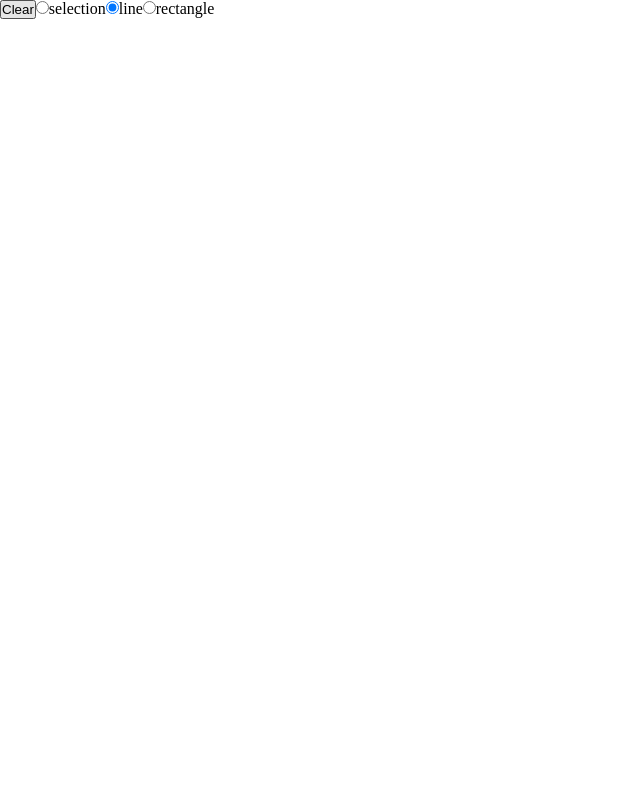
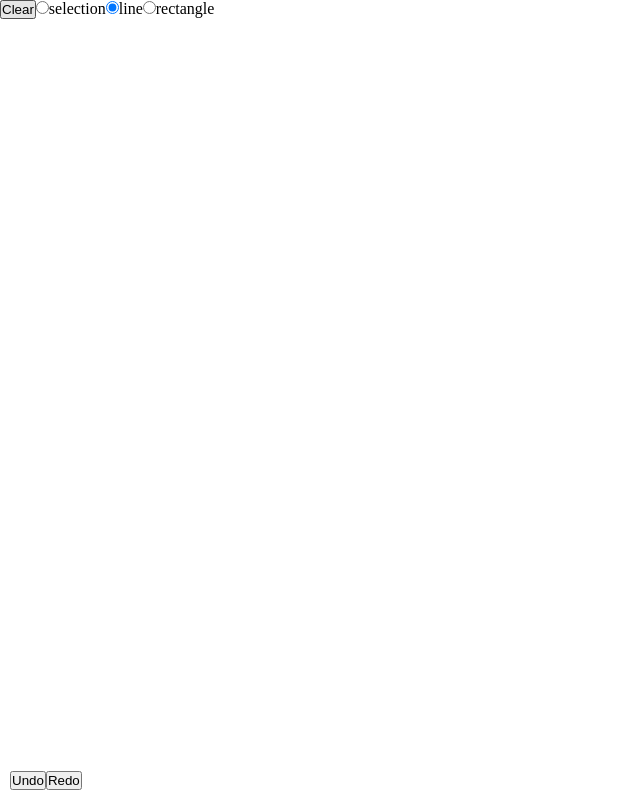
Before and after one commit to mirayatech/NinjaSketch, a React (Vite) app: page / in a window 1280 px wide. Shown: the whole page, without its empty margins (0-640 px from the left). Built offline with nearby package versions, Linux system fonts and the light colour scheme.

Commit message:
add: implement undo/redo functionalities

```diff
--- a/src/App.tsx
+++ b/src/App.tsx
@@ -1,7 +1,8 @@
-import { MouseEvent, useLayoutEffect, useState } from "react";
+import { MouseEvent, useEffect, useLayoutEffect, useState } from "react";
 import rough from "roughjs";
+import { useHistory } from "./useHistory";
 
-type ElementType = {
+export type ElementType = {
   id: number;
   x1: number;
   y1: number;
@@ -23,7 +24,7 @@
 }
 
 export default function App() {
-  const [elements, setElements] = useState<ElementType[]>([]);
+  const [elements, setElements, undo, redo] = useHistory([]);
   const [action, setAction] = useState("none");
   const [tool, setTool] = useState<Tools>(Tools.Line);
   const [selectedElement, setSelectedElement] = useState<ElementType | null>();
@@ -190,6 +191,23 @@
     });
   }, [elements]);
 
+  useEffect(() => {
+    const undoRedoFunction = (event: KeyboardEvent) => {
+      if ((event.metaKey || event.ctrlKey) && event.key === "z") {
+        if (event.shiftKey) {
+          redo();
+        } else {
+          undo();
+        }
+      }
+    };
+
+    document.addEventListener("keydown", undoRedoFunction);
+    return () => {
+      document.removeEventListener("keydown", undoRedoFunction);
+    };
+  }, [undo, redo]);
+
   const updateElement = (
     id: number,
     x1: number,
@@ -202,7 +220,7 @@
 
     const elementsCopy = [...elements];
     elementsCopy[id] = updateElement;
-    setElements(elementsCopy);
+    setElements(elementsCopy, true);
   };
 
   const handleMouseDown = (event: MouseEvent<HTMLCanvasElement>) => {
@@ -214,7 +232,7 @@
         const offsetX = clientX - element.x1;
         const offsetY = clientY - element.y1;
         setSelectedElement({ ...element, offsetX, offsetY });
-
+        setElements((prevState) => prevState);
         if (element.position === "inside") {
           setAction("moving");
         } else {
@@ -285,10 +303,10 @@
   };
 
   const handleMouseUp = () => {
-    if (action === "drawing" || action === "resizing") {
-      if (selectedElement) {
-        const index = selectedElement.id;
-        const { id, type } = elements[index];
+    if (selectedElement) {
+      const index = selectedElement.id;
+      const { id, type } = elements[index];
+      if (action === "drawing" || action === "resizing") {
         const { x1, y1, x2, y2 } = adjustElementCoordinates(elements[index]);
         updateElement(id, x1, y1, x2, y2, type);
       }
@@ -329,6 +347,10 @@
 
         <label htmlFor="rectangle">rectangle</label>
       </div>
+      <div style={{ position: "fixed", zIndex: 2, bottom: 0, padding: 10 }}>
+        <button onClick={undo}>Undo</button>
+        <button onClick={redo}>Redo</button>
+      </div>
       <canvas
         id="canvas"
         width={window.innerWidth}
--- /dev/null
+++ b/src/useHistory.ts
@@ -0,0 +1,26 @@
+import { useState } from "react";
+
+export const useHistory = (initialState) => {
+  const [index, setIndex] = useState(0);
+  const [history, setHistory] = useState([initialState]);
+
+  const setState = (action, overwrite = false) => {
+    const newState =
+      typeof action === "function" ? action(history[index]) : action;
+    if (overwrite) {
+      const historyCopy = [...history];
+      historyCopy[index] = newState;
+      setHistory(historyCopy);
+    } else {
+      const updatedState = [...history].slice(0, index + 1);
+      setHistory([...updatedState, newState]);
+      setIndex((prevState) => prevState + 1);
+    }
+  };
+
+  const undo = () => index > 0 && setIndex((prevState) => prevState - 1);
+  const redo = () =>
+    index < history.length - 1 && setIndex((prevState) => prevState + 1);
+
+  return [history[index], setState, undo, redo];
+};
```
